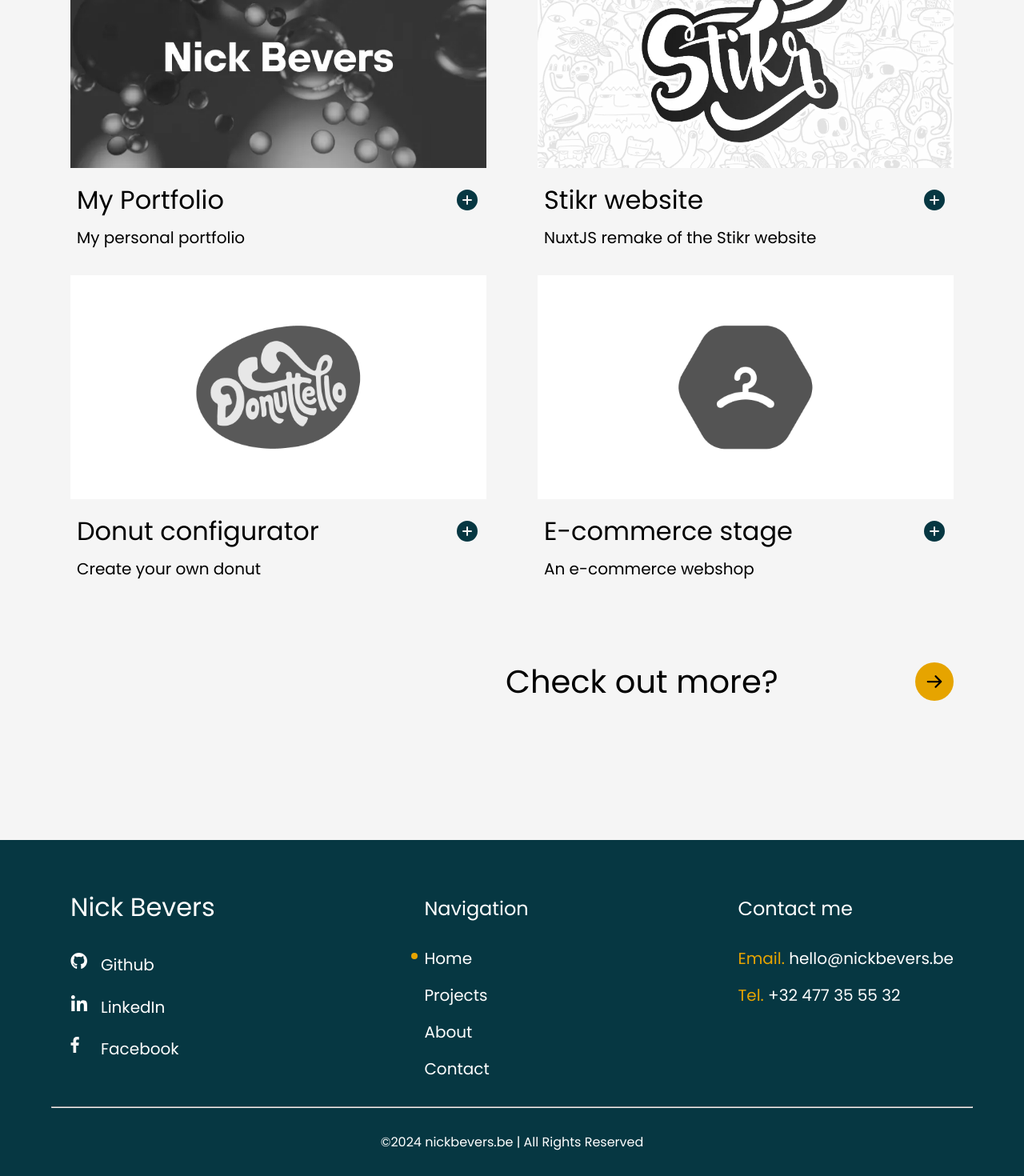
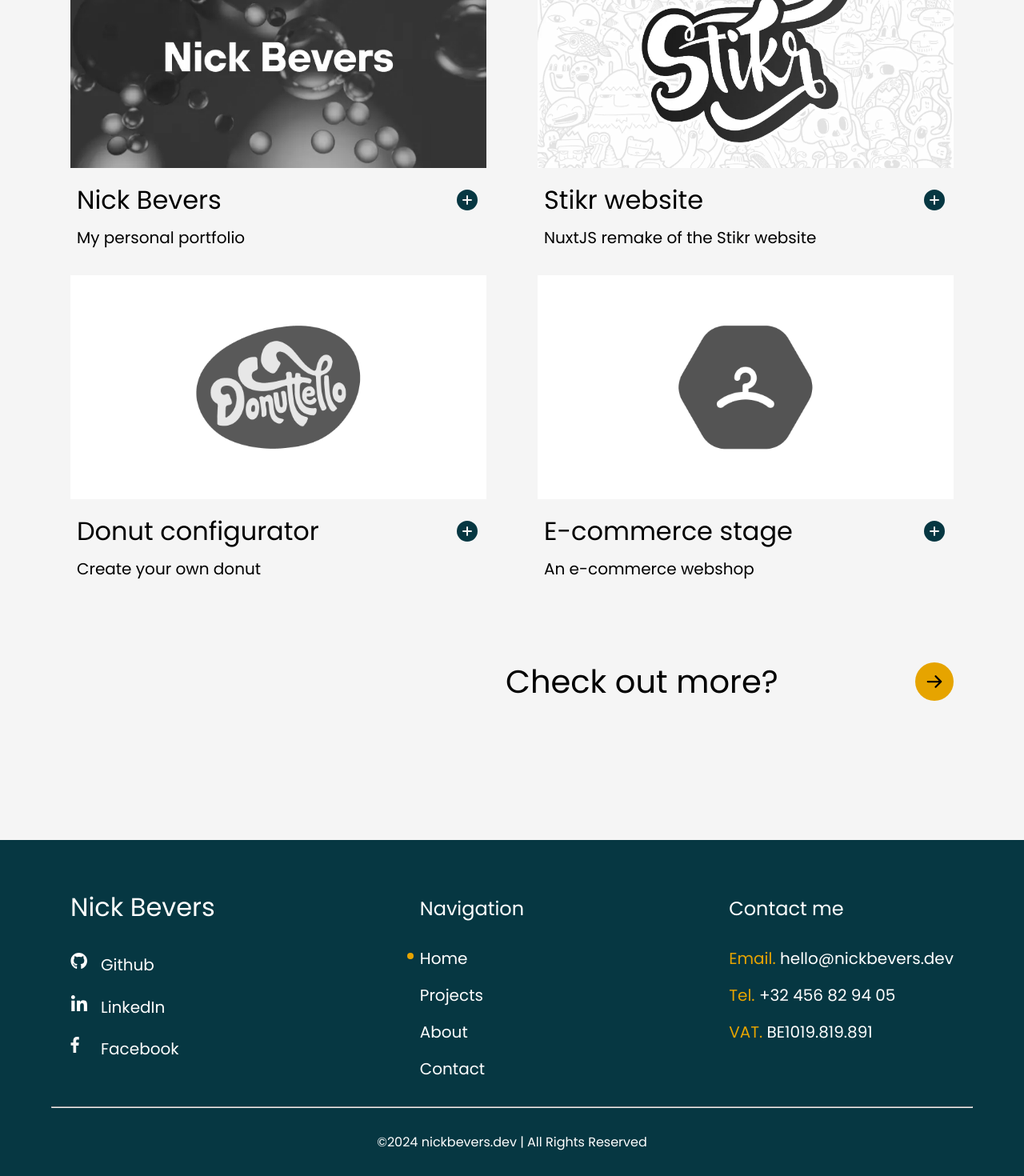
Before and after one commit to NickBevers/portfolio, a Next.js app: page / in a window 1280 px wide. Shown: the part 1720-3190 px from the top of the page at 80% size. Built offline with nearby package versions, Linux system fonts and the light colour scheme.

Commit message:
fix: adds new business info

```diff
--- a/src/app/_components/footer/page.tsx
+++ b/src/app/_components/footer/page.tsx
@@ -90,8 +90,9 @@ export default function Footer() {
         <div className={styles.footer__contact}>
           <p className={styles.footer__title}>Contact me</p>
           <div className={styles.footer__contactFields}>
-            <p className={styles.footer__contactData}>Email. <br className={styles.footer__mobileBreak} /><span className={styles.footer__contactField}>hello@nickbevers.be</span></p>
-            <p className={styles.footer__contactData}>Tel. <br className={styles.footer__mobileBreak} /><span className={styles.footer__contactField}>+32 477 35 55 32</span></p>
+            <p className={styles.footer__contactData}>Email. <br className={styles.footer__mobileBreak} /><span className={styles.footer__contactField}>hello@nickbevers.dev</span></p>
+            <p className={styles.footer__contactData}>Tel. <br className={styles.footer__mobileBreak} /><span className={styles.footer__contactField}>+32 456 82 94 05</span></p>
+            <p className={styles.footer__contactData}>VAT. <br className={styles.footer__mobileBreak} /><span className={styles.footer__contactField}>BE1019.819.891</span></p>
           </div>
         </div>
       </div>
@@ -99,7 +100,7 @@ export default function Footer() {
       <hr className={styles.divider} />
 
       <div className={styles.copyright}>
-        <p>&copy;{getCurrentYear()} nickbevers.be | All Rights Reserved</p>
+        <p>&copy;{getCurrentYear()} nickbevers.dev | All Rights Reserved</p>
       </div>
     </footer>
   );
--- a/src/assets/projects.json
+++ b/src/assets/projects.json
@@ -1,8 +1,8 @@
 {
   "2023": [
     {
-      "name": "My Portfolio",
-      "slug": "my-portfolio",
+      "name": "Nick Bevers",
+      "slug": "nick-bevers",
       "teaser": "My personal portfolio",
       "description": "A place for my own on the internet, somewhere I can really express myself and show what I'm capable of. That was what I wanted to create with this portfolio. A place that really feels like me.",
       "thumbnail": "/images/projects/2023/portfolio/thumbnail.webp",
@@ -14,7 +14,7 @@
         "/images/projects/2023/portfolio/4.webp",
         "/images/projects/2023/portfolio/5.webp"
       ],
-      "link": "https://nickbevers.be",
+      "link": "https://nickbevers.dev",
       "skills": [
         "React",
         "NextJS",
```
Also changed, not shown: src/app/contact/page.tsx (+4 -4 lines), 1 other file (tests, documents, lock files or other folders).
